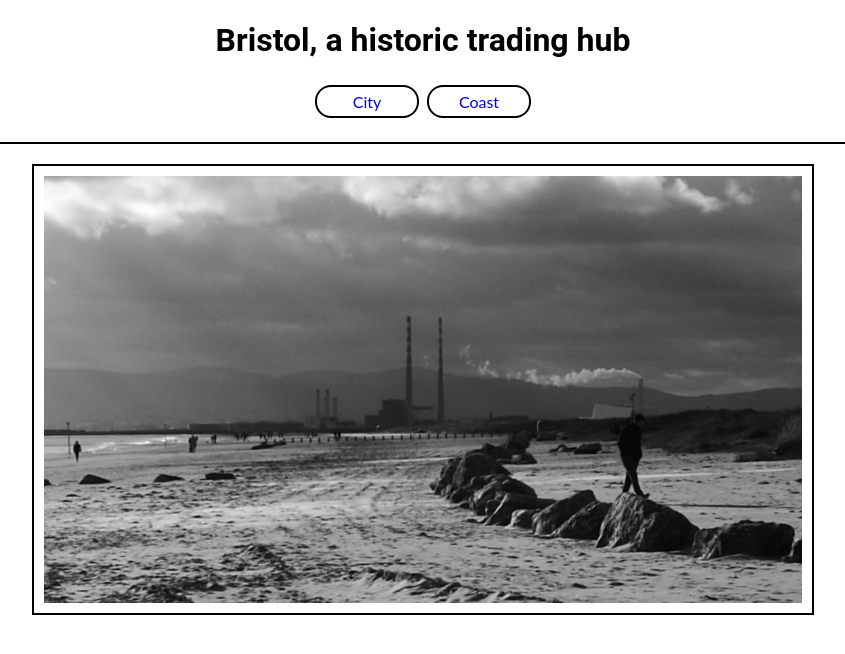
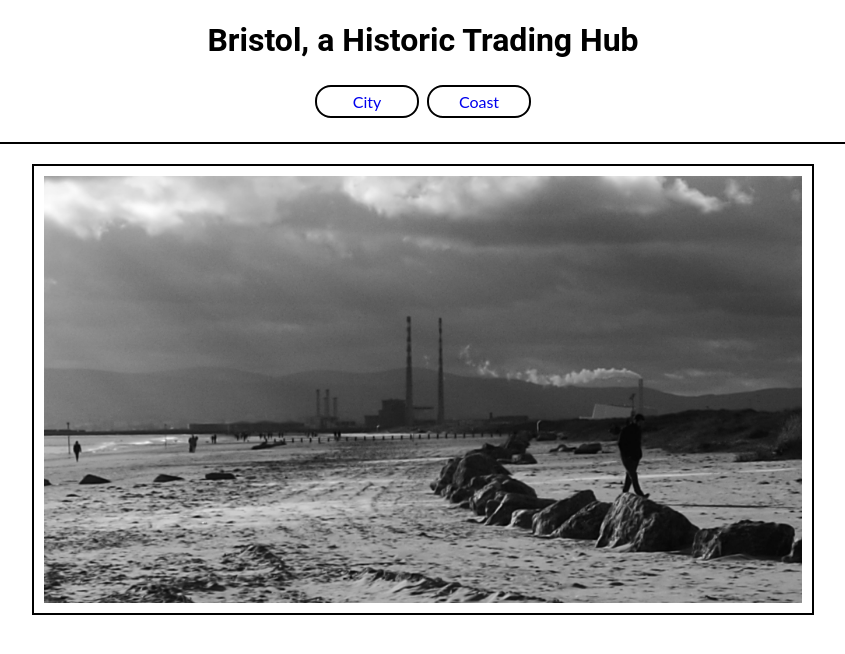
Before and after one commit to alphabetjim/html-in-IDE, a plain HTML site: page coast.html in a window 1280 px wide. Shown: the whole page, without its empty margins (217-1062 px from the left). Drawn offline with Linux system fonts and the light colour scheme.

Commit message:
Adjusted page heading.

```diff
--- a/coast.html
+++ b/coast.html
@@ -7,7 +7,7 @@
     <link rel="stylesheet" href="assets/css/style.css">
 </head>
 <body>
-    <h1>Bristol, a historic trading hub</h1>
+    <h1>Bristol, a Historic Trading Hub</h1>
     <nav>
         <ul>
             <li>
```
Also changed, not shown: index.html (+1 -1 lines).
